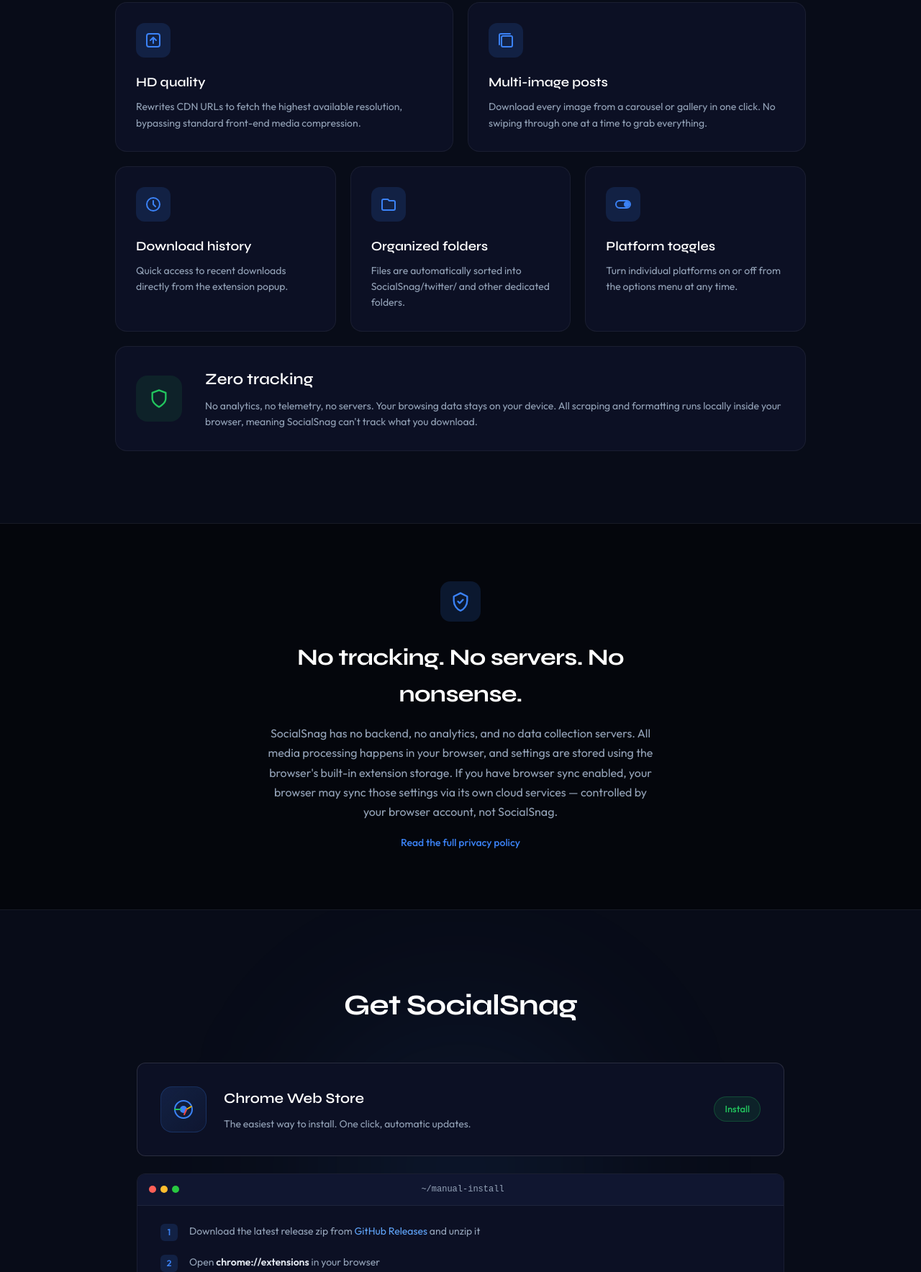
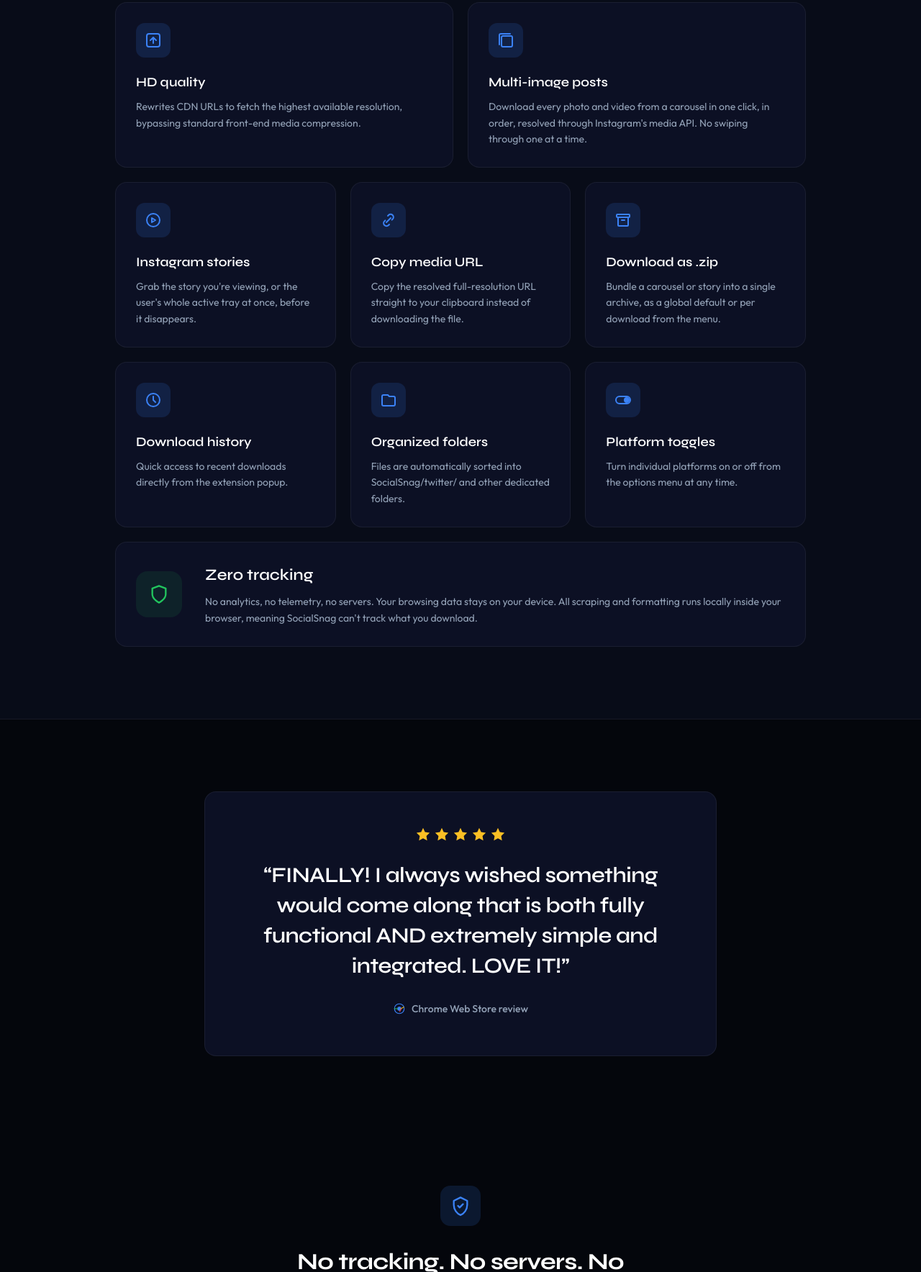
Before and after one commit to jamditis/socialsnag, a browser extension: page docs/index.html in a window 1280 px wide. Shown: the part 2054-3822 px from the top of the page at 72% size. Drawn offline with Linux system fonts and the light colour scheme.

Commit message:
docs: refresh public surfaces for the 1.2.1 launch (#37)
The README tracked features at ship time, but the marketing landing page,
privacy policy, and changelog drifted behind the 1.2.0/1.2.1 releases. Now
that 1.2.1 is live on the Chrome Web Store for all users, bring the public
surfaces in line with what the extension actually does:

- landing page: add Instagram stories, copy media URL, and download-as-zip
  to the features grid, and note stories on the Instagram platform card, so
  the grid reflects the full 1.2.0 feature set rather than the 1.1.0 one
- landing page: add the first Chrome Web Store review (5 stars) as a
  testimonial card, sourced as a store review with no reviewer name
- privacy page: add the offscreen and clipboardWrite permissions that 1.2.0
  introduced and refresh the date; a store reviewer cross-checks this table
  against the manifest, so a missing permission reads as a discrepancy
- changelog: add the 1.2.1 entry (feed/grid carousel enumeration fix plus
  the CWS publish tooling)

Co-authored-by: Joe Amditis <amditisj@mail.montclair.edu>

```diff
--- a/docs/index.html
+++ b/docs/index.html
@@ -745,6 +745,59 @@
             color: var(--text);
         }
 
+        /* Reviews */
+        .reviews {
+            padding: 100px 0;
+        }
+
+        .reviews .container {
+            max-width: 760px;
+        }
+
+        .review-card {
+            padding: 48px 40px;
+            background: var(--bg-card);
+            border: 1px solid var(--border);
+            border-radius: 16px;
+            text-align: center;
+        }
+
+        .review-stars {
+            display: inline-flex;
+            gap: 4px;
+            margin-bottom: 24px;
+        }
+
+        .review-stars svg {
+            width: 22px;
+            height: 22px;
+            fill: #fbbf24;
+        }
+
+        .review-quote {
+            font-family: var(--font-display);
+            font-weight: 600;
+            font-size: clamp(22px, 2.8vw, 30px);
+            line-height: 1.4;
+            letter-spacing: -0.02em;
+            color: var(--text-white);
+            margin-bottom: 28px;
+        }
+
+        .review-source {
+            display: inline-flex;
+            align-items: center;
+            gap: 8px;
+            font-size: 14px;
+            font-weight: 500;
+            color: var(--text);
+        }
+
+        .review-source svg {
+            width: 18px;
+            height: 18px;
+        }
+
         /* Privacy */
         .privacy-section {
             padding: 80px 0;
@@ -1068,8 +1121,9 @@
                 gap: 16px;
             }
 
-            .how, .features-section, .install-section { padding: 60px 0; }
+            .how, .features-section, .install-section, .reviews { padding: 60px 0; }
             .platforms-section { padding: 60px 0; }
+            .review-card { padding: 32px 24px; }
         }
 
         @media (prefers-reduced-motion: reduce) {
@@ -1222,7 +1276,7 @@
             <div class="platform-cards">
                 <div class="platform-card instagram">
                     <h3>Instagram</h3>
-                    <p>Images, reels, and carousels at full resolution. Not the compressed preview you get from a screenshot.</p>
+                    <p>Images, reels, carousels, and stories at full resolution. Not the compressed preview you get from a screenshot.</p>
                 </div>
                 <div class="platform-card twitter">
                     <h3>Twitter / X</h3>
@@ -1256,7 +1310,28 @@
                         <svg viewBox="0 0 24 24"><rect x="6" y="6" width="15" height="15" rx="2"/><path d="M3 18V5a2 2 0 012-2h13"/></svg>
                     </div>
                     <h3>Multi-image posts</h3>
-                    <p>Download every image from a carousel or gallery in one click. No swiping through one at a time to grab everything.</p>
+                    <p>Download every photo and video from a carousel in one click, in order, resolved through Instagram's media API. No swiping through one at a time.</p>
+                </div>
+                <div class="feature span-2">
+                    <div class="feature-icon">
+                        <svg viewBox="0 0 24 24"><circle cx="12" cy="12" r="9"/><path d="M10 9l5 3-5 3V9z"/></svg>
+                    </div>
+                    <h3>Instagram stories</h3>
+                    <p>Grab the story you're viewing, or the user's whole active tray at once, before it disappears.</p>
+                </div>
+                <div class="feature span-2">
+                    <div class="feature-icon">
+                        <svg viewBox="0 0 24 24"><path d="M9 15l6-6"/><path d="M11 6l1-1a4 4 0 015.66 5.66l-1 1"/><path d="M13 18l-1 1a4 4 0 01-5.66-5.66l1-1"/></svg>
+                    </div>
+                    <h3>Copy media URL</h3>
+                    <p>Copy the resolved full-resolution URL straight to your clipboard instead of downloading the file.</p>
+                </div>
+                <div class="feature span-2">
+                    <div class="feature-icon">
+                        <svg viewBox="0 0 24 24"><rect x="3" y="4" width="18" height="4" rx="1"/><path d="M5 8v11a1 1 0 001 1h12a1 1 0 001-1V8"/><path d="M10 12h4"/></svg>
+                    </div>
+                    <h3>Download as .zip</h3>
+                    <p>Bundle a carousel or story into a single archive, as a global default or per download from the menu.</p>
                 </div>
                 <div class="feature span-2">
                     <div class="feature-icon">
@@ -1287,6 +1362,31 @@
                         <h3>Zero tracking</h3>
                         <p>No analytics, no telemetry, no servers. Your browsing data stays on your device. All scraping and formatting runs locally inside your browser, meaning SocialSnag can't track what you download.</p>
                     </div>
+                </div>
+            </div>
+        </div>
+    </section>
+
+    <section class="reviews">
+        <div class="container">
+            <div class="review-card">
+                <div class="review-stars">
+                    <svg viewBox="0 0 24 24"><path d="M12 2l2.9 6.26L22 9.27l-5 4.87 1.18 6.88L12 17.77l-6.18 3.25L7 14.14 2 9.27l7.1-1.01L12 2z"/></svg>
+                    <svg viewBox="0 0 24 24"><path d="M12 2l2.9 6.26L22 9.27l-5 4.87 1.18 6.88L12 17.77l-6.18 3.25L7 14.14 2 9.27l7.1-1.01L12 2z"/></svg>
+                    <svg viewBox="0 0 24 24"><path d="M12 2l2.9 6.26L22 9.27l-5 4.87 1.18 6.88L12 17.77l-6.18 3.25L7 14.14 2 9.27l7.1-1.01L12 2z"/></svg>
+                    <svg viewBox="0 0 24 24"><path d="M12 2l2.9 6.26L22 9.27l-5 4.87 1.18 6.88L12 17.77l-6.18 3.25L7 14.14 2 9.27l7.1-1.01L12 2z"/></svg>
+                    <svg viewBox="0 0 24 24"><path d="M12 2l2.9 6.26L22 9.27l-5 4.87 1.18 6.88L12 17.77l-6.18 3.25L7 14.14 2 9.27l7.1-1.01L12 2z"/></svg>
+                </div>
+                <p class="review-quote">&ldquo;FINALLY! I always wished something would come along that is both fully functional AND extremely simple and integrated. LOVE IT!&rdquo;</p>
+                <div class="review-source">
+                    <svg viewBox="0 0 32 32" fill="none" xmlns="http://www.w3.org/2000/svg">
+                        <circle cx="16" cy="16" r="12" stroke="#3b82f6" stroke-width="2"/>
+                        <circle cx="16" cy="16" r="5" fill="#3b82f6"/>
+                        <path d="M4 16h8" stroke="#22c55e" stroke-width="2" stroke-linecap="round"/>
+                        <path d="M20 16l6.9-4" stroke="#eab308" stroke-width="2" stroke-linecap="round"/>
+                        <path d="M20 16l-2.9 7" stroke="#ef4444" stroke-width="2" stroke-linecap="round"/>
+                    </svg>
+                    Chrome Web Store review
                 </div>
             </div>
         </div>
```
Also changed, not shown: CLAUDE.md (+1 -0 lines), PRIVACY.md (+2 -2 lines), docs/privacy.html (+4 -2 lines), CHANGELOG.md.
